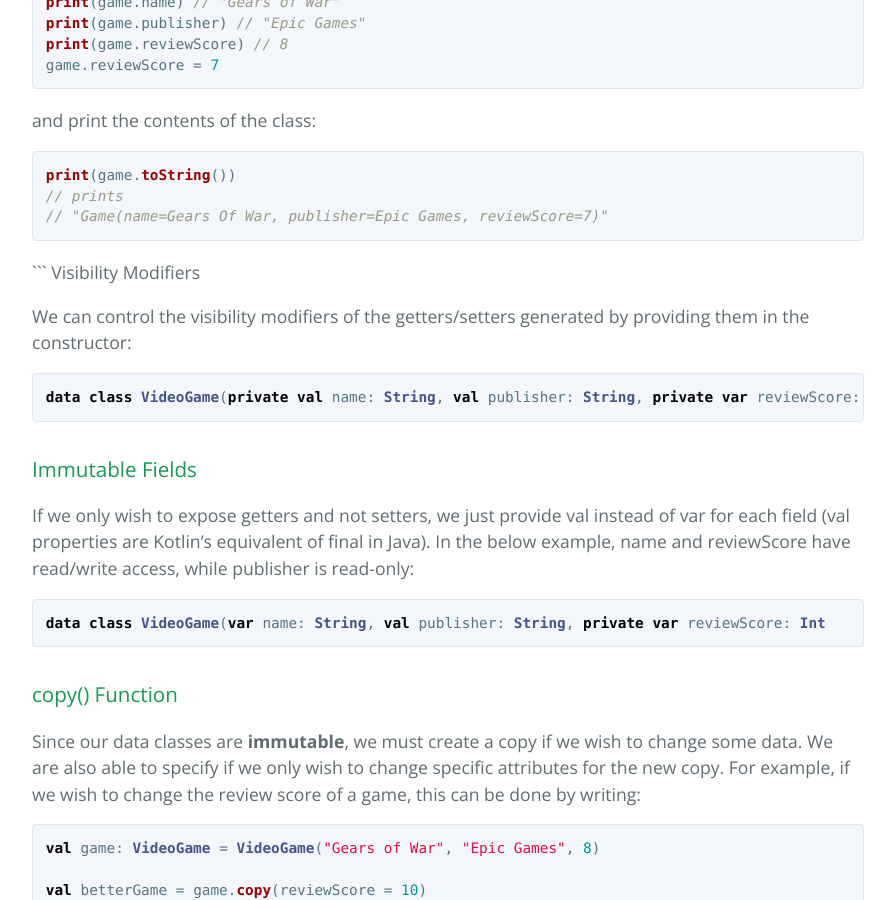
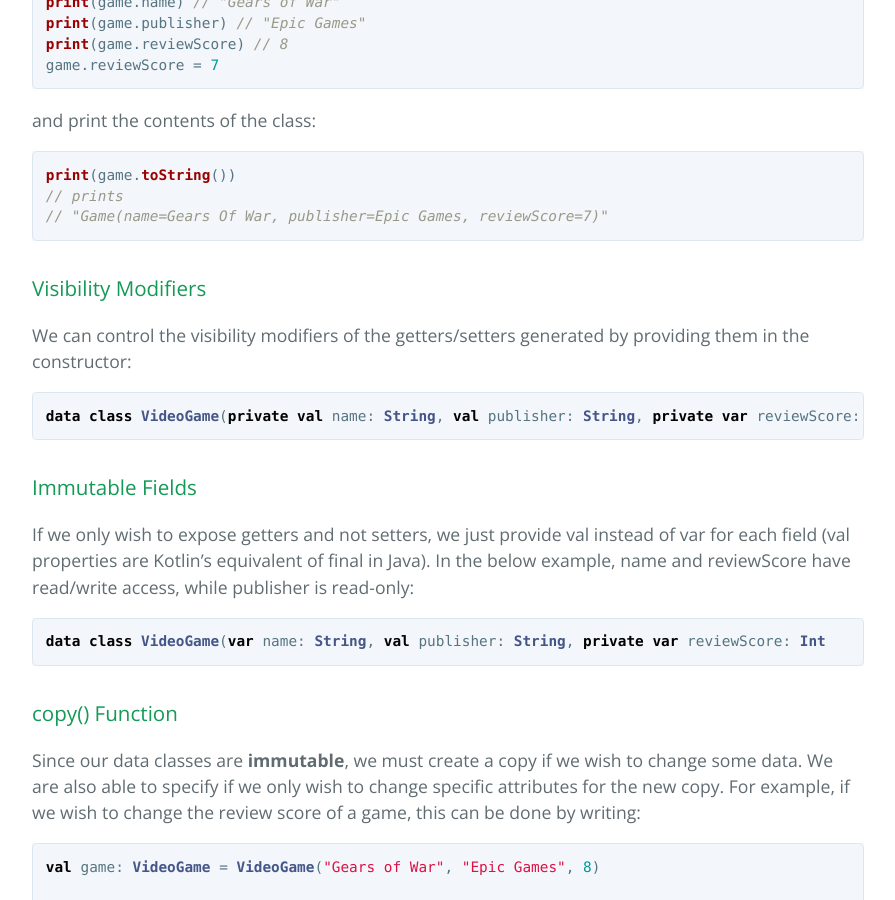
Before and after one commit to DarrenAtherton49/darrenatherton49.github.io, a Jekyll site: the page built from _posts/2016-11-03-intro-to-data-classes-in-kotlin.markdown, in a window 1280 px wide and 900 px high, scrolled down 3408 px. Shown: the whole window, without its empty margins (192-1087 px from the left). Built offline with Jekyll 4.4.1, drawn with Linux system fonts in a browser that asks for light colours; comment, search, counter and statistics services are not loaded.

Commit message:
fix typo in data class post header

````diff
--- a/_posts/2016-11-03-intro-to-data-classes-in-kotlin.markdown
+++ b/_posts/2016-11-03-intro-to-data-classes-in-kotlin.markdown
@@ -141,7 +141,7 @@ print(game.toString())
 // "Game(name=Gears Of War, publisher=Epic Games, reviewScore=7)"
 ```
 
-``` Visibility Modifiers
+### Visibility Modifiers
 
 We can control the visibility modifiers of the getters/setters generated by providing them in the constructor:
 
````
